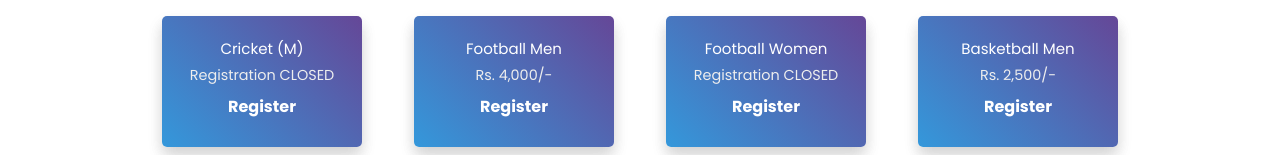
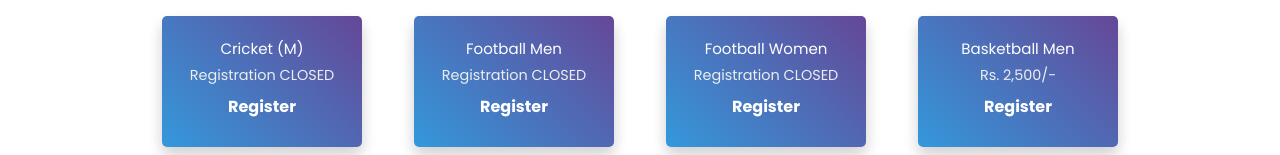
Before and after one commit to yashtekavade/summit-web, a React (Create React App) app in the folder client/: page /register in a window 1280 px wide. Shown: the part 164-319 px from the top of the page. Built offline with nearby package versions, Linux system fonts and the light colour scheme.

Commit message:
football m closed

```diff
--- a/client/src/Components/Sportslanding/Sportslanding.jsx
+++ b/client/src/Components/Sportslanding/Sportslanding.jsx
@@ -28,8 +28,8 @@ const Sportslanding = () => {
           />
           <SportsCard
             title="Football Men"
-            subtitle="Rs. 4,000/-"
-            link="/register/Football(M)"
+            subtitle="Registration CLOSED"
+            link=""
           />
           <SportsCard
             title="Football Women"
```
